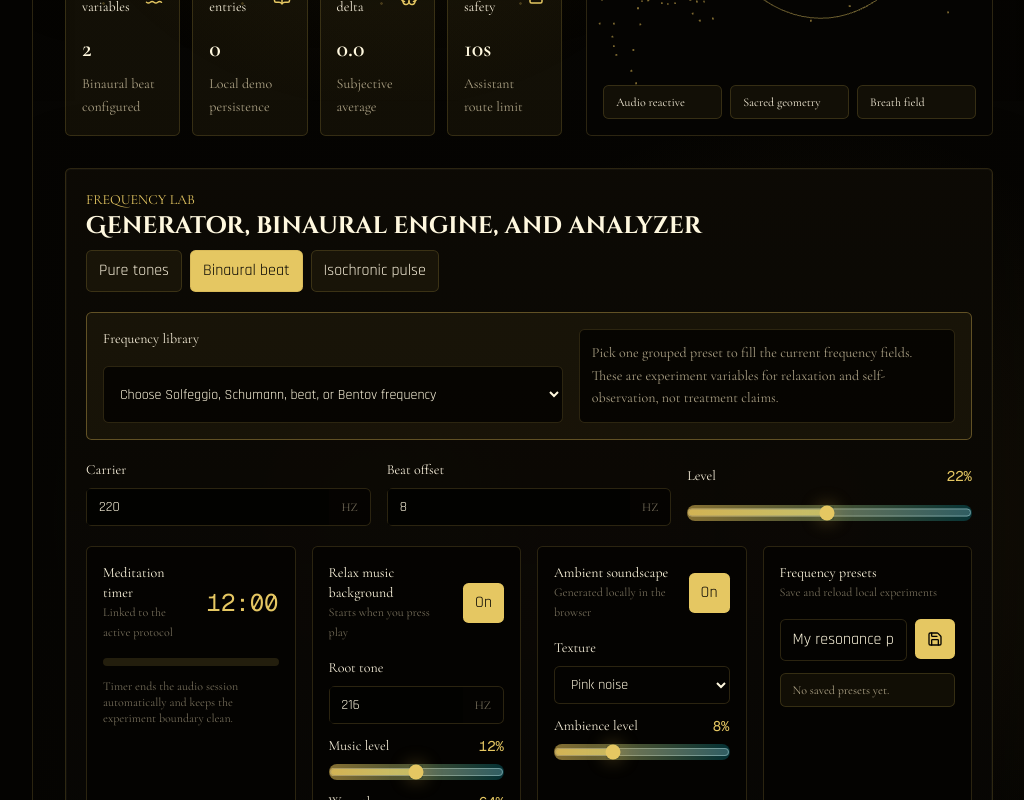
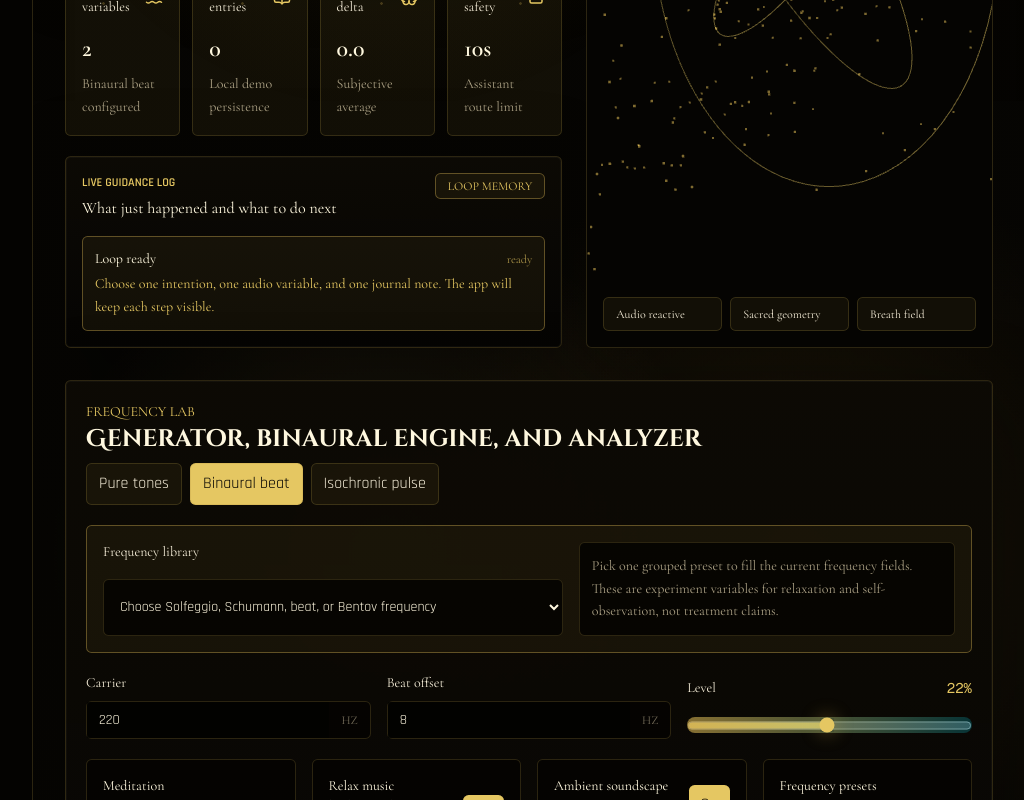
Before and after one commit to Neopotter555/resonance-lab, a Next.js app: page / in a window 1280 px wide. Shown: the part 699-1499 px from the top of the page, without its empty margins (255-1279 px from the left). Built offline with nearby package versions, Linux system fonts and the light colour scheme.

Commit message:
feat: add live guidance log

```diff
--- a/src/components/resonance-lab-app.tsx
+++ b/src/components/resonance-lab-app.tsx
@@ -98,6 +98,14 @@ interface ScheduledSession {
   status: "scheduled" | "completed" | "skipped";
 }
 
+interface GuideEvent {
+  id: string;
+  createdAt: string;
+  title: string;
+  detail: string;
+  tone: "gold" | "cyan" | "rose";
+}
+
 function getStoredValue<T>(key: string, fallback: T): T {
   if (typeof window === "undefined") return fallback;
   const raw = window.localStorage.getItem(key);
@@ -300,6 +308,16 @@ export function ResonanceLabApp() {
     breathSync: 58,
   });
   const [assistantPrompt, setAssistantPrompt] = useState(ASSISTANT_STARTER.prompt);
+  const [guideEvents, setGuideEvents] = useState<GuideEvent[]>([
+    {
+      id: "welcome-loop",
+      createdAt: "",
+      title: "Loop ready",
+      detail:
+        "Choose one intention, one audio variable, and one journal note. The app will keep each step visible.",
+      tone: "gold",
+    },
+  ]);
   const [assistantMessages, setAssistantMessages] = useState<AssistantMessage[]>([
     {
       id: "starter",
@@ -470,6 +488,16 @@ export function ResonanceLabApp() {
   );
   const todayKey = new Date().toISOString().slice(0, 10);
   const habitCheckedToday = habitCheckins.includes(todayKey);
+  const recordGuideEvent = (event: Omit<GuideEvent, "id" | "createdAt">) => {
+    setGuideEvents((current) => [
+      {
+        id: createId(),
+        createdAt: new Date().toISOString(),
+        ...event,
+      },
+      ...current,
+    ].slice(0, 8));
+  };
   const assistantGuideCards = [
     {
       title: "1. Intention",
@@ -514,11 +542,21 @@ export function ResonanceLabApp() {
     await start(layers, mode, binaural, isochronic, soundscape, relaxMusic);
     setRemainingSeconds(activeProtocol.durationMinutes * 60);
     setTimerActive(true);
+    recordGuideEvent({
+      title: "Audio session started",
+      detail: `${activeProtocol.title} is running in ${modeLabels[mode]} mode. Keep volume gentle and watch green/yellow/red body signals.`,
+      tone: "gold",
+    });
   };
 
   const stopAudio = () => {
     setTimerActive(false);
     stop();
+    recordGuideEvent({
+      title: "Audio stopped",
+      detail: "Write the journal entry before changing frequency, mode, or intention. Clean notes make the next loop useful.",
+      tone: "cyan",
+    });
   };
 
   const updateLayer = (id: string, patch: Partial<FrequencyLayer>) => {
@@ -545,6 +583,11 @@ export function ResonanceLabApp() {
 
   const applyFrequencyChoice = (choice: FrequencyChoice) => {
     setSelectedFrequencyChoiceId(choice.id);
+    recordGuideEvent({
+      title: "Frequency preset applied",
+      detail: `${choice.label} is now part of the experiment. Evidence lane: ${choice.evidence}. Treat it as a variable, not a promise.`,
+      tone: choice.evidence === "Hypothesis" ? "cyan" : "gold",
+    });
 
     if (choice.target === "beat") {
       setBinaural((current) => ({ ...current, beat: choice.frequency }));
@@ -628,6 +671,11 @@ export function ResonanceLabApp() {
     anchor.download = "resonance-lab-session.json";
     anchor.click();
     URL.revokeObjectURL(url);
+    recordGuideEvent({
+      title: "Session exported",
+      detail: "Downloaded a JSON snapshot of the current protocol, audio settings, and journal history.",
+      tone: "cyan",
+    });
   };
 
   const saveProtocol = () => {
@@ -639,6 +687,11 @@ export function ResonanceLabApp() {
     setProtocols((current) =>
       current.map((protocol) => (protocol.id === activeProtocol.id ? updated : protocol)),
     );
+    recordGuideEvent({
+      title: "Protocol saved",
+      detail: `${activeProtocol.title} now stores the current audio mode. Re-run the same setup once before changing another variable.`,
+      tone: "gold",
+    });
   };
 
   const saveFrequencyPreset = () => {
@@ -654,6 +707,11 @@ export function ResonanceLabApp() {
       relaxMusic,
     };
     setFrequencyPresets((current) => [preset, ...current].slice(0, 16));
+    recordGuideEvent({
+      title: "Frequency preset saved",
+      detail: `${preset.title} is saved locally. Load it later to repeat the same conditions.`,
+      tone: "gold",
+    });
   };
 
   const loadFrequencyPreset = (preset: FrequencyPreset) => {
@@ -664,10 +722,31 @@ export function ResonanceLabApp() {
     setSoundscape(preset.soundscape ?? DEFAULT_SOUNDSCAPE);
     setRelaxMusic(preset.relaxMusic ?? DEFAULT_RELAX_MUSIC);
     setPresetTitle(preset.title);
+    recordGuideEvent({
+      title: "Frequency preset loaded",
+      detail: `${preset.title} restored mode, tones, soundscape, and relax music settings.`,
+      tone: "cyan",
+    });
   };
 
+  const deleteFrequencyPreset = (id: string, title: string) => {
+    setFrequencyPresets((current) => current.filter((item) => item.id !== id));
+    recordGuideEvent({
+      title: "Frequency preset deleted",
+      detail: `${title} was removed from local presets. Current audio settings stayed unchanged.`,
+      tone: "rose",
+    });
+  };
+
   const scheduleActiveProtocol = () => {
-    if (!scheduleFor) return;
+    if (!scheduleFor) {
+      recordGuideEvent({
+        title: "Schedule needs a time",
+        detail: "Pick a date and time first, then schedule the active protocol.",
+        tone: "rose",
+      });
+      return;
+    }
     const next: ScheduledSession = {
       id: createId(),
       protocolTitle: activeProtocol.title,
@@ -675,14 +754,27 @@ export function ResonanceLabApp() {
       status: "scheduled",
     };
     setScheduledSessions((current) => [next, ...current].slice(0, 8));
+    recordGuideEvent({
+      title: "Session scheduled",
+      detail: `${activeProtocol.title} is scheduled for ${new Date(scheduleFor).toLocaleString()}. Keep the setup unchanged if you want comparable notes.`,
+      tone: "gold",
+    });
   };
 
   const toggleHabitToday = () => {
+    const willCheckIn = !habitCheckedToday;
     setHabitCheckins((current) =>
       current.includes(todayKey)
         ? current.filter((item) => item !== todayKey)
         : [todayKey, ...current].slice(0, 90),
     );
+    recordGuideEvent({
+      title: willCheckIn ? "Habit checked in" : "Habit check-in removed",
+      detail: willCheckIn
+        ? "Today is marked complete. Consistency is tracked as a rhythm, not a score."
+        : "Today is no longer marked complete. The history remains honest.",
+      tone: willCheckIn ? "gold" : "cyan",
+    });
   };
 
   const requestJournalAnalysis = () => {
@@ -715,6 +807,11 @@ export function ResonanceLabApp() {
     };
     setProtocols((current) => [...current, next]);
     setActiveProtocolId(next.id);
+    recordGuideEvent({
+      title: "Custom protocol created",
+      detail: "A new experiment shell is ready. Edit intention, duration, breath pace, and visualization before saving.",
+      tone: "gold",
+    });
   };
 
   const updateActiveProtocol = (patch: Partial<SessionProtocol>) => {
@@ -734,6 +831,11 @@ export function ResonanceLabApp() {
     };
     setJournalEntries((current) => [entry, ...current].slice(0, 80));
     setJournalDraft((current) => ({ ...current, notes: "" }));
+    recordGuideEvent({
+      title: "Journal entry saved",
+      detail: `${entry.protocolTitle}: mood ${entry.moodBefore} to ${entry.moodAfter}, focus ${entry.focus}/10, stress ${entry.stressPerception}/10.`,
+      tone: "gold",
+    });
   };
 
   const submitAssistantPrompt = async (promptOverride?: string) => {
@@ -748,6 +850,11 @@ export function ResonanceLabApp() {
 
     setAssistantMessages((current) => [...current, userMessage]);
     setAssistantBusy(true);
+    recordGuideEvent({
+      title: "Assistant loop started",
+      detail: "Checking prompt, protocol, audio settings, journal data, safety boundaries, and evidence labels.",
+      tone: "cyan",
+    });
 
     try {
       const response = await fetch("/api/assistant", {
@@ -791,6 +898,11 @@ export function ResonanceLabApp() {
           signals: payload.signals,
         },
       ]);
+      recordGuideEvent({
+        title: "Assistant loop completed",
+        detail: "Read the next actions, safety checks, session signals, and evidence lanes before running the next experiment.",
+        tone: "gold",
+      });
     } catch {
       setAssistantMessages((current) => [
         ...current,
@@ -802,6 +914,11 @@ export function ResonanceLabApp() {
           provider: "local-error-fallback",
         },
       ]);
+      recordGuideEvent({
+        title: "Assistant fallback used",
+        detail: "The route did not return a full response, so the local safety fallback kept the loop cautious.",
+        tone: "rose",
+      });
     } finally {
       setAssistantBusy(false);
     }
@@ -1129,6 +1246,44 @@ export function ResonanceLabApp() {
                     icon={<Bot size={18} />}
                   />
                 </div>
+
+                <div className="rounded border border-white/10 bg-[var(--panel-bg)] p-4" aria-live="polite">
+                  <div className="flex flex-wrap items-start justify-between gap-3">
+                    <div>
+                      <p className="section-kicker">Live guidance log</p>
+                      <h3 className="mt-1 font-medium text-white">What just happened and what to do next</h3>
+                    </div>
+                    <span className="rounded border border-amber-300/25 bg-amber-300/10 px-3 py-1 text-xs uppercase text-amber-100">
+                      Loop memory
+                    </span>
+                  </div>
+                  <div className="mt-4 grid gap-2">
+                    {guideEvents.slice(0, 5).map((event) => {
+                      const toneClass =
+                        event.tone === "rose"
+                          ? "border-rose-300/30 bg-rose-400/10 text-rose-100"
+                          : event.tone === "cyan"
+                            ? "border-sky-300/30 bg-sky-300/10 text-sky-100"
+                            : "border-amber-300/25 bg-amber-300/10 text-amber-100";
+                      return (
+                        <div key={event.id} className={`rounded border p-3 ${toneClass}`}>
+                          <div className="flex flex-wrap items-center justify-between gap-2">
+                            <span className="text-sm font-medium text-white">{event.title}</span>
+                            <span className="text-xs opacity-70">
+                              {event.createdAt
+                                ? new Date(event.createdAt).toLocaleTimeString([], {
+                                    hour: "2-digit",
+                                    minute: "2-digit",
+                                  })
+                                : "ready"}
+                            </span>
+                          </div>
+                          <p className="mt-1 text-sm">{event.detail}</p>
+                        </div>
+                      );
+                    })}
+                  </div>
+                </div>
               </div>
 
               <FrequencyField intensity={visualIntensity} modeLabel={modeLabels[mode]} />
@@ -1412,11 +1567,7 @@ export function ResonanceLabApp() {
                           <button
                             type="button"
                             title="Delete preset"
-                            onClick={() =>
-                              setFrequencyPresets((current) =>
-                                current.filter((item) => item.id !== preset.id),
-                              )
-                            }
+                            onClick={() => deleteFrequencyPreset(preset.id, preset.title)}
                             className="grid h-7 w-7 shrink-0 place-items-center rounded text-rose-100 hover:bg-rose-400/15"
                           >
                             <Trash2 size={14} />
```
